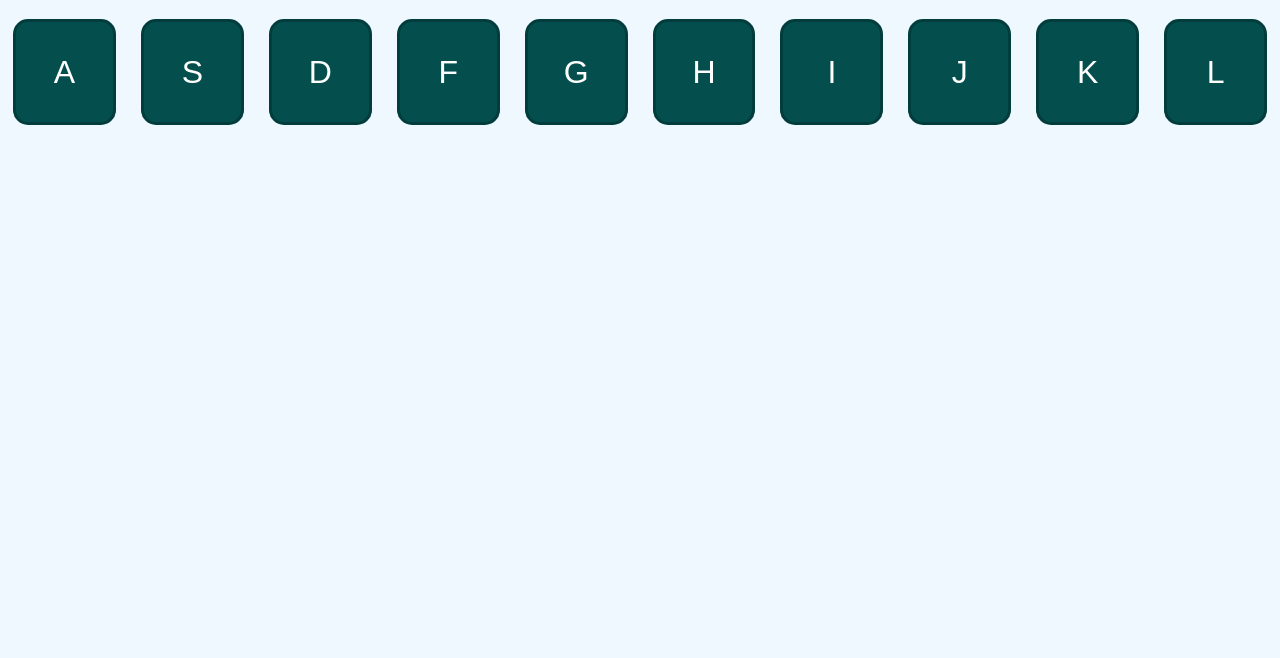
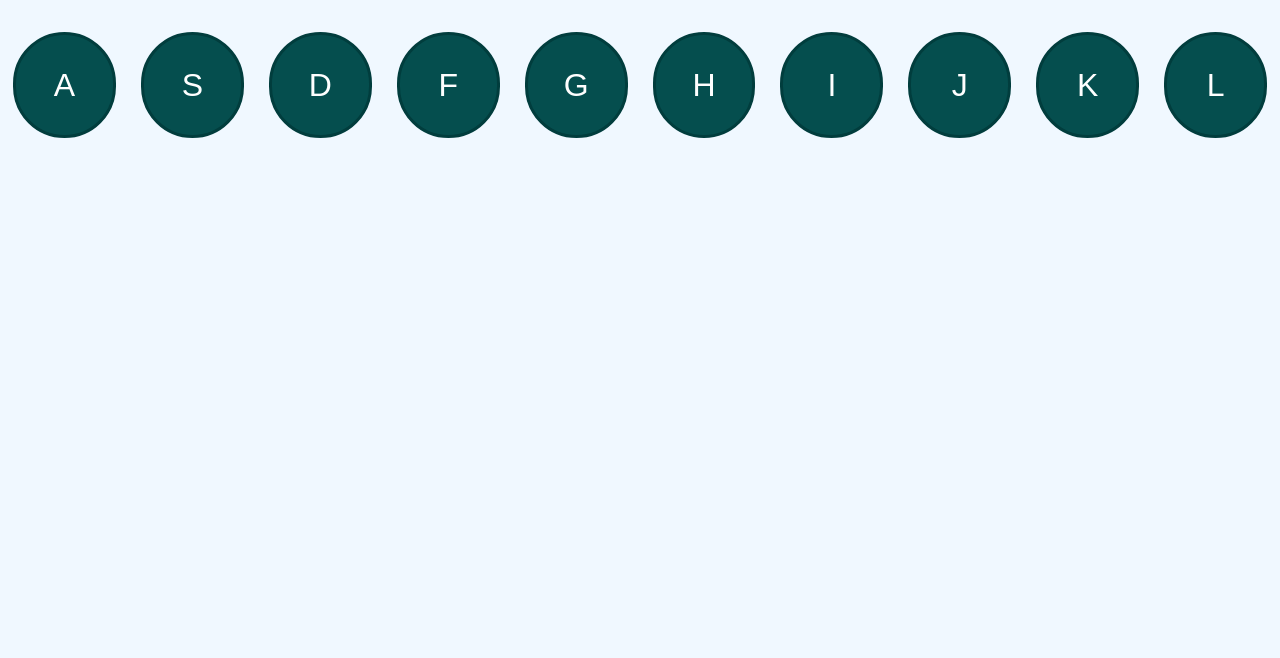
Before and after one commit to graziyye/bateria, a plain HTML site: page index.html in a window 1280 px wide. Shown: the part 142-800 px from the top of the page. Drawn offline with Linux system fonts and the light colour scheme.

Commit message:
ajuste css

```diff
--- a/style.css
+++ b/style.css
@@ -27,7 +27,7 @@
     font-size: 2rem;
     border: 3px solid rgb(1, 61, 61);
     cursor: pointer;
-    border-radius: 15px;
+    border-radius: 100px;
     margin: 5px;
     transition: 0.3s;
 
@@ -45,7 +45,7 @@ main{
 
 .container{
     width: 100%;
-    height: 90px;
+    height: 100%;
     display: flex;
     flex: wrap;
     align-items: center;
```
